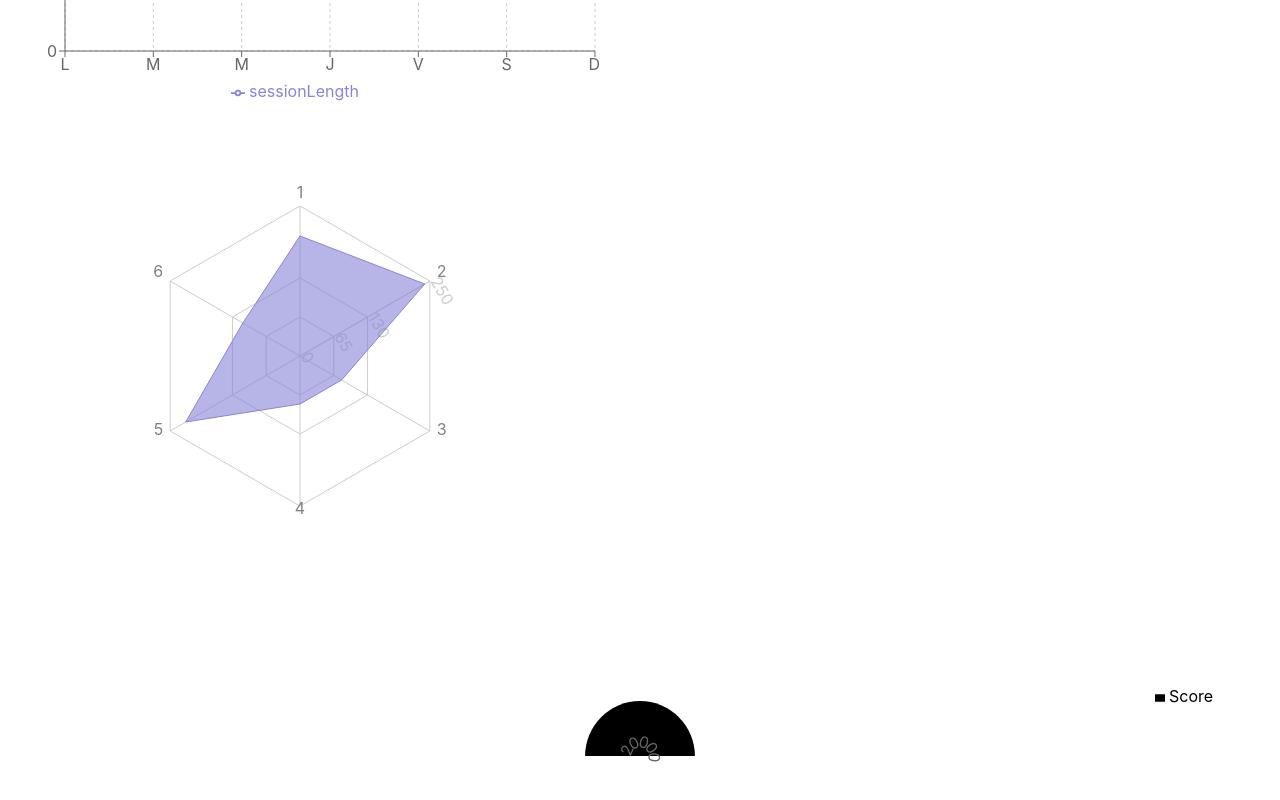
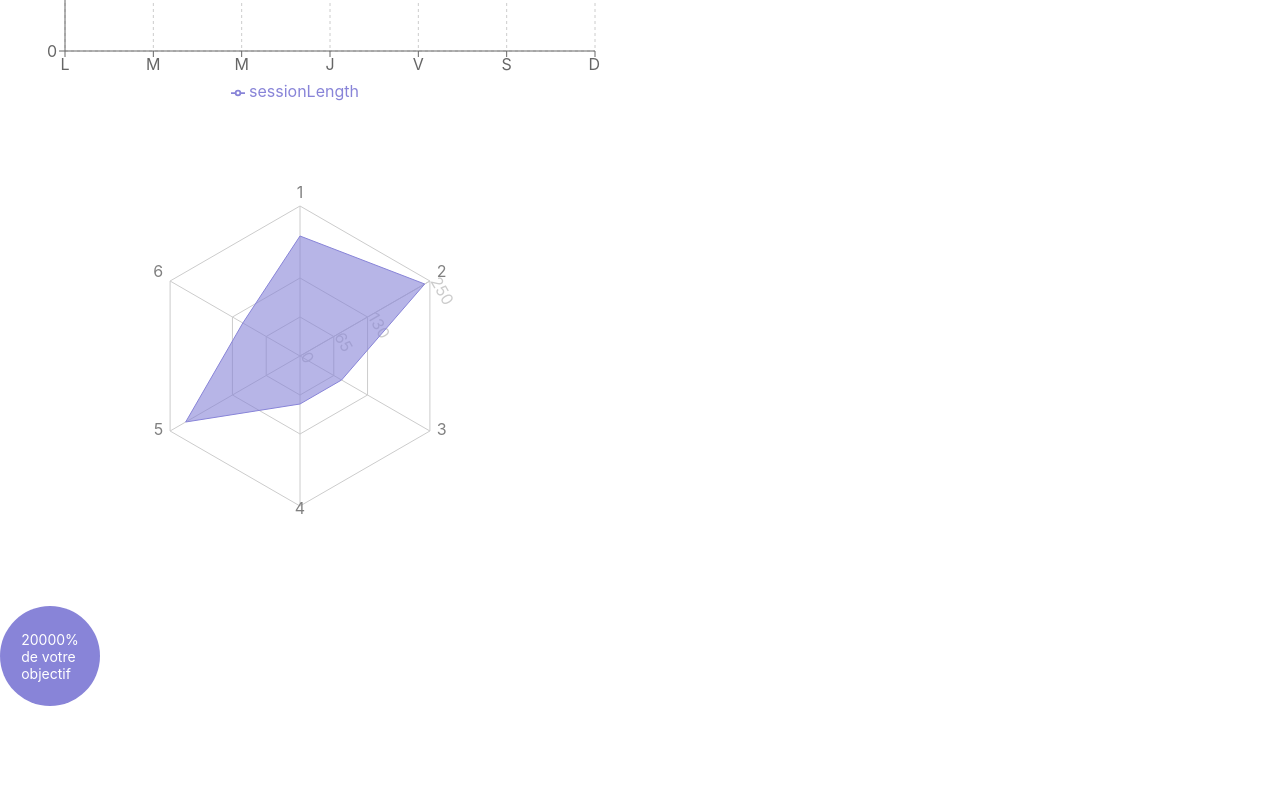
Before and after one commit to oliverfont/Sportsee, a React (Create React App) app in the folder Frontend/: page / in a window 1280 px wide. Shown: the part 576-1376 px from the top of the page. After the commit the page ends 1282 px from the top, so only its background shows below. Built offline with nearby package versions, Linux system fonts and the light colour scheme.

Commit message:
w progress on kpi/charts

```diff
--- a/Frontend/src/components/kpiScore.js
+++ b/Frontend/src/components/kpiScore.js
@@ -1,22 +1,17 @@
 import React from 'react';
 import { ResponsiveContainer, RadialBarChart, RadialBar, Legend } from 'recharts';
+import './styles/kpiScore.css';
 
 const KpiScore = ({ score }) => {
   // Calcul du pourcentage de score (0 à 100)
   const percentage = score * 100;
 
-  // Données pour le graphique
-  const data = [
-    { name: 'Score', score: percentage }
-  ];
-
   return (
-    <ResponsiveContainer width="100%" height={300}>
-      <RadialBarChart innerRadius="10%" outerRadius="80%" data={data} startAngle={180} endAngle={0}>
-        <RadialBar minAngle={15} label={{ fill: '#666', position: 'insideStart' }} background clockWise dataKey="score" />
-        <Legend iconSize={10} width={120} height={140} layout="vertical" verticalAlign="middle" align="right" />
-      </RadialBarChart>
-    </ResponsiveContainer>
+    <div className="kpi-score-container">
+      <div className="kpi-score-circle" style={{ '--percentage': percentage + '%' }}>
+        <span className="kpi-score-text">{percentage}% de votre objectif</span>
+      </div>
+    </div>
   );
 };
 
--- /dev/null
+++ b/Frontend/src/components/styles/kpiScore.css
@@ -0,0 +1,27 @@
+/* KpiScore.css */
+
+.kpi-score-container {
+    position: relative;
+    width: 100px; /* Largeur du cercle */
+    height: 100px; /* Hauteur du cercle */
+  }
+
+  .kpi-score-circle {
+    position: absolute;
+    top: 0;
+    left: 0;
+    width: 100%;
+    height: 100%;
+    border-radius: 50%; /* Crée un cercle */
+    background-color: #8884d8; /* Couleur de remplissage du cercle */
+    transform: rotate(var(--percentage)); /* Remplit le cercle en fonction du pourcentage */
+  }
+
+  .kpi-score-text {
+    position: absolute;
+    top: 50%;
+    left: 50%;
+    transform: translate(-50%, -50%); /* Centre le texte */
+    font-size: 14px;
+    color: white;
+  }
```
